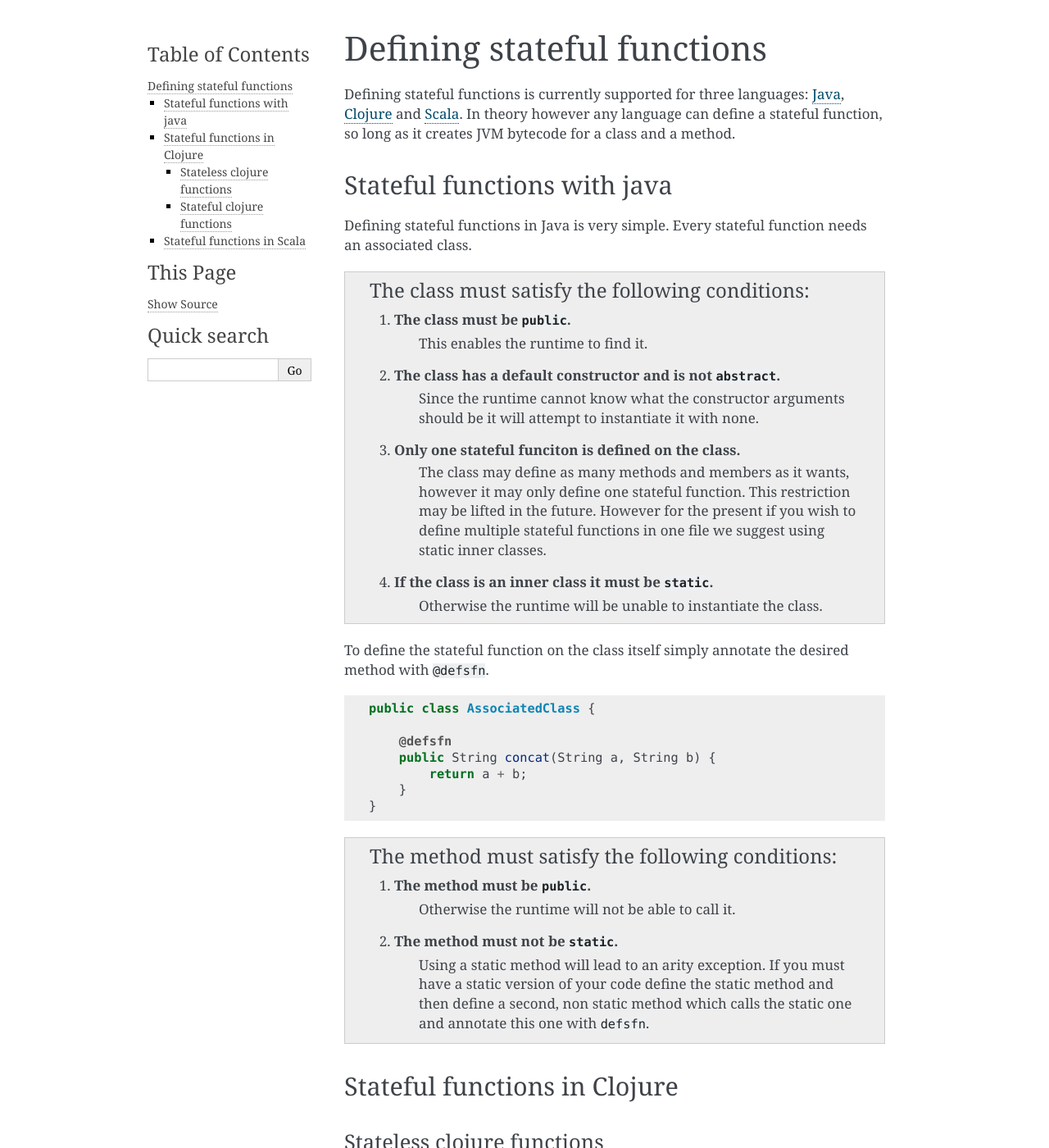
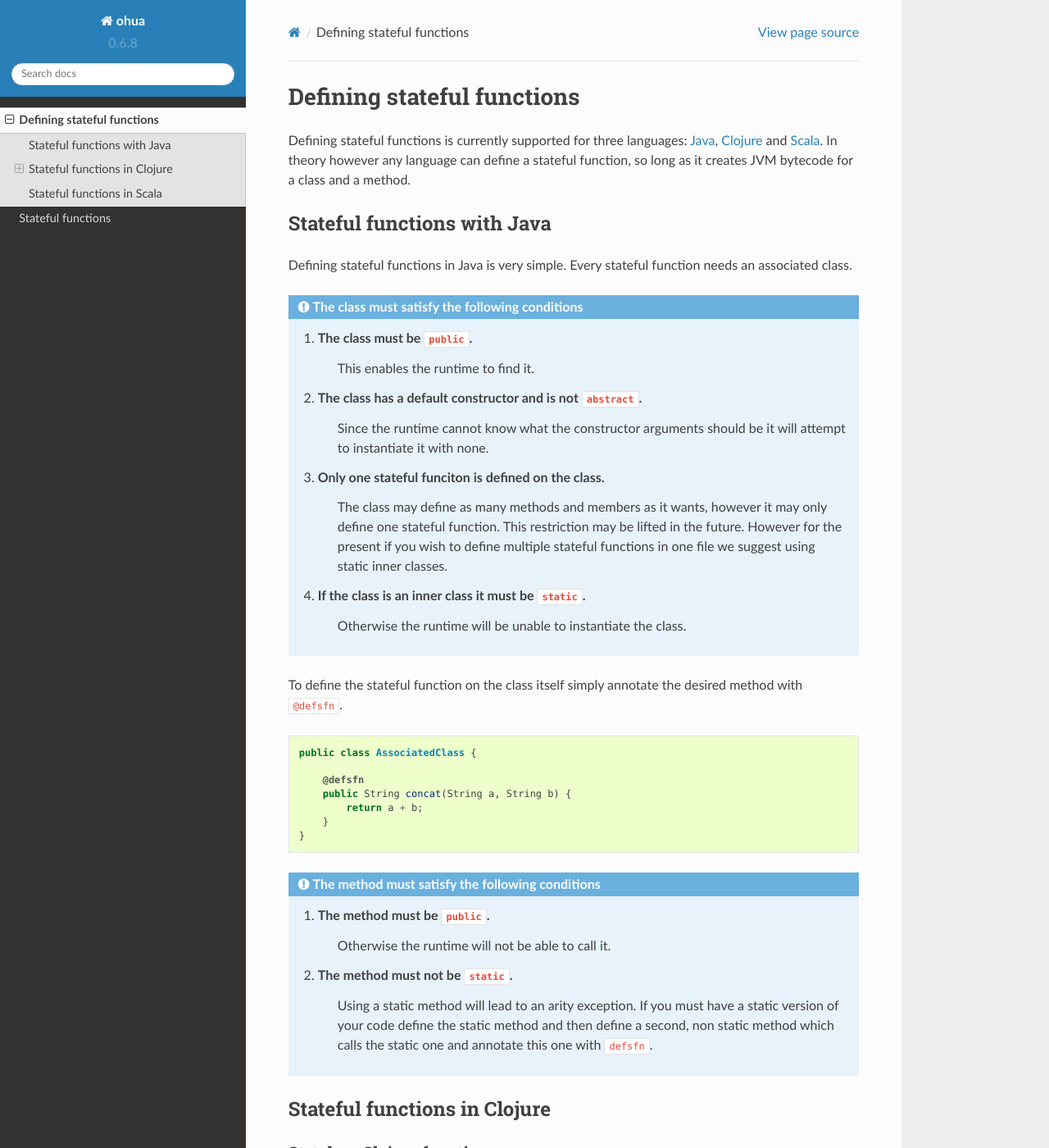
Before and after one commit to ohua-dev/docs, a Sphinx documentation site: the page built from source/defining-stateful-functions.rst, in a window 1280 px wide and 1400 px high. Shown: the whole window at 82% size. Built offline with Sphinx 7.4.7 and the Read the Docs theme 2.0.0, drawn with Linux system fonts in a browser that asks for light colours; some of the changed text lies outside the part shown.

```diff
--- a/source/conf.py
+++ b/source/conf.py
@@ -121,7 +121,7 @@
 # The theme to use for HTML and HTML Help pages.  See the documentation for
 # a list of builtin themes.
 #
-html_theme = 'alabaster'
+html_theme = "sphinx_rtd_theme"
 
 # Theme options are theme-specific and customize the look and feel of a theme
 # further.  For a list of options available for each theme, see the
@@ -130,7 +130,8 @@
 # html_theme_options = {}
 
 # Add any paths that contain custom themes here, relative to this directory.
-# html_theme_path = []
+import sphinx_rtd_theme
+html_theme_path = [sphinx_rtd_theme.get_html_theme_path()]
 
 # The name for this set of Sphinx documents.
 # "<project> v<release> documentation" by default.
--- a/source/defining-stateful-functions.rst
+++ b/source/defining-stateful-functions.rst
@@ -6,7 +6,7 @@
 
 .. _sfn-java:
 
-Stateful functions with java
+Stateful functions with Java
 ----------------------------
 
 Defining stateful functions in Java is very simple.
@@ -51,7 +51,7 @@
 Stateful functions in Clojure
 -----------------------------
 
-Stateless clojure functions
+Stateless Clojure functions
 ^^^^^^^^^^^^^^^^^^^^^^^^^^^
 
 You can use any normal clojure function in ohua.
@@ -68,7 +68,7 @@
             ..)
 
 
-Stateful clojure functions
+Stateful Clojure functions
 ^^^^^^^^^^^^^^^^^^^^^^^^^^
 
 Stateful functions in Clojure are simply Clojure functions, which have been annotated with the metadata ``:init-state``.
```
Also changed, not shown: other parts of source/defining-stateful-functions.rst (+1 -1 lines), README.md (+20 -0 lines).
